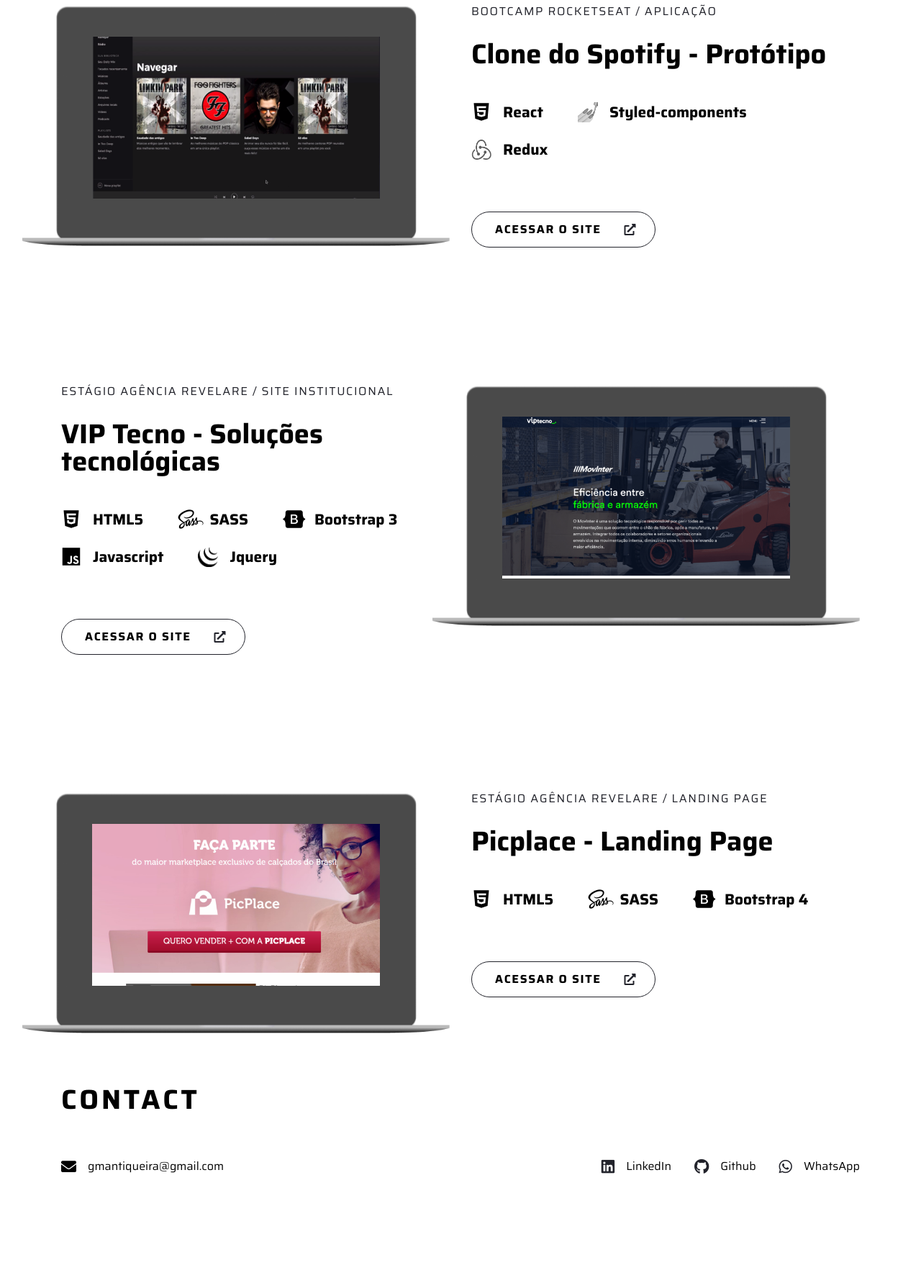
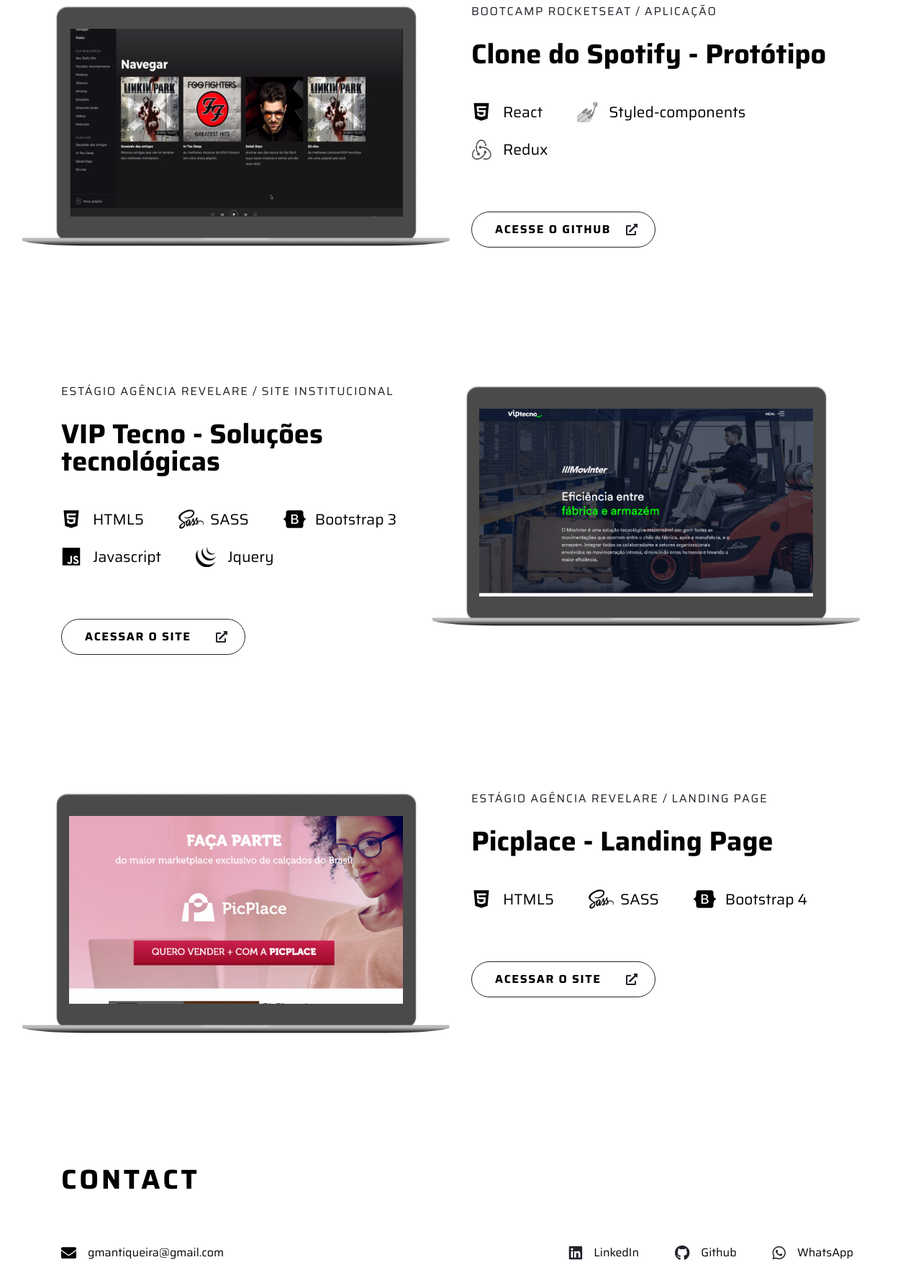
Before and after one commit to Gmantiqueira/portfolio, a website: page index.html in a window 1280 px wide. Shown: the part 978-2768 px from the top of the page at 72% size. Before the commit the page ends 2674 px from the top, so only its background shows below. Drawn offline with nearby package versions, Linux system fonts and the light colour scheme.

Commit message:
Fix hover, links e espaçamentos

```diff
--- a/index.html
+++ b/index.html
@@ -12,6 +12,7 @@
       crossorigin="anonymous"
     />
     <link rel="stylesheet" href="css/style.css" />
+    <link href="img/favicon.png" rel="icon" type="image/x-icon"/>
   </head>
   <body>
     <header class="container">
@@ -20,7 +21,7 @@
       <nav class="menu">
         <a class="p1 dark" href="/">Home</a>
         <a class="p1 dark" href="#projetos">Projetos</a>
-        <a class="p1 dark" href="/docs/resume.pdf">Currículo</a>
+        <a class="p1 dark" target="_blank" href="https://drive.google.com/open?id=1ElNDia-pw-KMNMcCwC0bRRW8Ack9TF5m">Currículo</a>
       </nav>
     </header>
 
@@ -37,10 +38,10 @@
               Estudante de Desenvolvimento Web e Ciências da Computação, além de
               ser um grande amante de tecnologia e inovação, busco mais
               conhecimento e experiência na área de desenvolvimento de
-              interfaces, aplicações e softwares.
+              interfaces, aplicações web e produtos digitais.
             </h5>
 
-            <a href="/resume">
+            <a target="_blank" href="https://drive.google.com/open?id=1ElNDia-pw-KMNMcCwC0bRRW8Ack9TF5m">
               <div>
                 <p class="black bold">Mais sobre mim</p>
                 <img src="img/arrow-right.png" />
@@ -79,17 +80,17 @@
             <div class="techs">
               <div>
                 <i class="fab fa-html5 h4"></i>
-                <h5 class="black bold">React</h5>
+                <h5 class="black">React</h5>
               </div>
 
               <div>
                 <img class="icons" src="img/styled.png" />
-                <h5 class="black bold">Styled-components</h5>
+                <h5 class="black">Styled-components</h5>
               </div>
 
               <div>
                 <img class="icons" src="img/redux.png" />
-                <h5 class="black bold">Redux</h5>
+                <h5 class="black">Redux</h5>
               </div>
             </div>
 
@@ -98,7 +99,7 @@
               href="https://github.com/Gmantiqueira/modulo4-react"
             >
               <div class="link">
-                <p class="spaced black bold">ACESSAR O SITE</p>
+                <p class="spaced black bold">ACESSE O GITHUB</p>
                 <i class="fas fa-external-link-alt"></i>
               </div>
             </a>
@@ -130,27 +131,27 @@
             <div class="techs">
               <div>
                 <i class="fab fa-html5 h4"></i>
-                <h5 class="black bold">HTML5</h5>
+                <h5 class="black">HTML5</h5>
               </div>
 
               <div>
                 <i class="fab fa-sass h4"></i>
-                <h5 class="black bold">SASS</h5>
+                <h5 class="black">SASS</h5>
               </div>
 
               <div>
                 <i class="fab fa-bootstrap h4"></i>
-                <h5 class="black bold">Bootstrap 3</h5>
+                <h5 class="black">Bootstrap 3</h5>
               </div>
 
               <div>
                 <i class="fab fa-js h4"></i>
-                <h5 class="black bold">Javascript</h5>
+                <h5 class="black">Javascript</h5>
               </div>
 
               <div>
                 <img class="icons" src="img/jquery.png" />
-                <h5 class="black bold">Jquery</h5>
+                <h5 class="black">Jquery</h5>
               </div>
             </div>
 
@@ -188,17 +189,17 @@
             <div class="techs">
               <div>
                 <i class="fab fa-html5 h4"></i>
-                <h5 class="black bold">HTML5</h5>
+                <h5 class="black">HTML5</h5>
               </div>
 
               <div>
                 <i class="fab fa-sass h4"></i>
-                <h5 class="black bold">SASS</h5>
+                <h5 class="black">SASS</h5>
               </div>
 
               <div>
                 <i class="fab fa-bootstrap h4"></i>
-                <h5 class="black bold">Bootstrap 4</h5>
+                <h5 class="black">Bootstrap 4</h5>
               </div>
             </div>
 
@@ -223,21 +224,21 @@
 
           <div class="social-right d-flex flex-column flex-lg-row">
             <a target="_blank" href="www.linkedin.com/in/g-mantiqueira"
-              ><div class="d-flex align-items-center">
+              ><div class="link d-flex align-items-center">
                 <i class="h5 fab fa-linkedin"></i>
                 <p class="black">LinkedIn</p>
               </div></a
             >
 
             <a target="_blank" href="https://github.com/Gmantiqueira/"
-              ><div class="d-flex align-items-center">
+              ><div class="link d-flex align-items-center">
                 <i class="h5 fab fa-github"></i>
                 <p class="black">Github</p>
               </div></a
             >
 
             <a target="_blank" href="tel:+55(14) 99862-5506"
-              ><div class="d-flex align-items-center">
+              ><div class="link d-flex align-items-center">
                 <i class="h5 fab fa-whatsapp"></i>
                 <p class="black">WhatsApp</p>
               </div></a
--- a/sass/header.scss
+++ b/sass/header.scss
@@ -7,6 +7,9 @@
   height: 96px;
   padding: 0 32px;
   width: 100%;
+  a {
+    padding: 8px;
+  }
   @media screen and (min-width: 992px) {
     align-items: center;
     flex-direction: row;
@@ -16,6 +19,11 @@
       a {
         margin-left: 48px;
         margin-right: 0;
+        transition: 0.3s all ease;
+        border-bottom: 1px solid transparent;
+        &:hover {
+          border-bottom: 1px solid var(--black);
+        }
       }
     }
   }
@@ -30,7 +38,6 @@
       display: block;
       margin-left: 0;
       margin-right: 48px;
-      transition: 0.3s all ease;
       min-width: 36px;
       z-index: 2;
     }
--- a/sass/styles.scss
+++ b/sass/styles.scss
@@ -36,12 +36,18 @@
     a {
       p {
         border-bottom: 1px solid transparent;
+        padding: 8px 0;
         transition: 0.3s all ease;
       }
-      &:hover {
-        p {
-          border-bottom: 1px solid var(--black);
-          transition: 0.3s all ease;
+      div {
+        &:hover {
+          p {
+            border-bottom: 1px solid var(--black);
+            transition: 0.3s all ease;
+          }
+        }
+        img {
+          padding: 8px 0;
         }
       }
     }
@@ -81,12 +87,15 @@
       background-size: 21px 10px;
       box-shadow: inset 20px -18px 42px 12px #fff;
       display: none;
-      height: 100%;
+      height: 75%;
       position: absolute;
       width: 100%;
       top: 64px;
       left: -64px;
       z-index: -1;
+      @media screen and (min-width: 1200px) {
+        height: 100%;
+      }
     }
   }
 
@@ -156,7 +165,7 @@
     .image {
       margin-bottom: 0;
       .img-wrapper {
-        padding: 8% 18%;
+        padding: 6% 12%;
         margin-left: -10%;
         width: 110%;
       }
@@ -223,6 +232,7 @@
     flex-direction: row;
     flex-wrap: nowrap;
     margin-top: 48px;
+    position: relative;
     width: 256px;
     transition: all 0.4s ease;
     &:hover {
@@ -239,6 +249,12 @@
       padding: 16px 32px;
     }
 
+    i {
+      position: absolute;
+      right: 24px;
+      top: calc(50% - 8px);
+    }
+
     i.fas {
       display: flex;
       align-items: center;
@@ -247,7 +263,7 @@
 }
 
 footer {
-  padding-bottom: 64px;
+  padding: 96px 0;
   h3 {
     margin-bottom: 64px;
   }
@@ -267,4 +283,15 @@
       }
     }
   }
+
+  .link {
+    border: 1px solid transparent;
+    border-radius: 6px;
+    padding: 8px;
+    transition: 0.3s all ease;
+    &:hover {
+      border: 1px solid var(--black);
+      transition: 0.3s all ease;
+    }
+  }
 }
```
Also changed, not shown: css/style.css, css/style.min.css, img/favicon.png (added), 1 other file.
